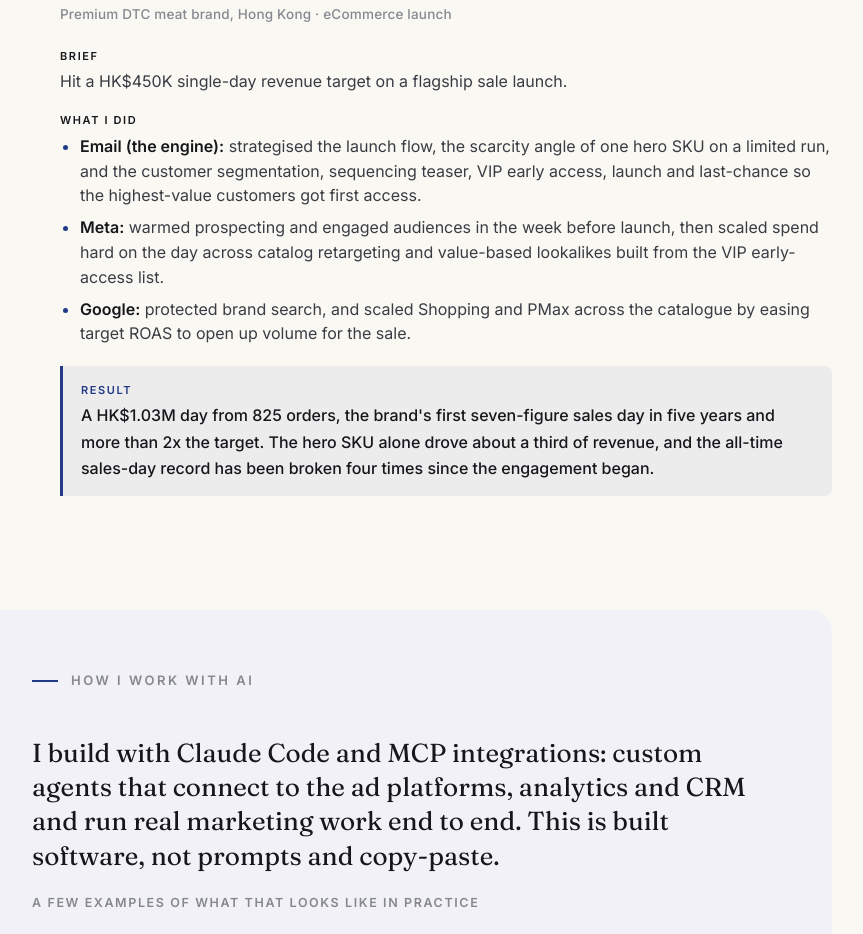
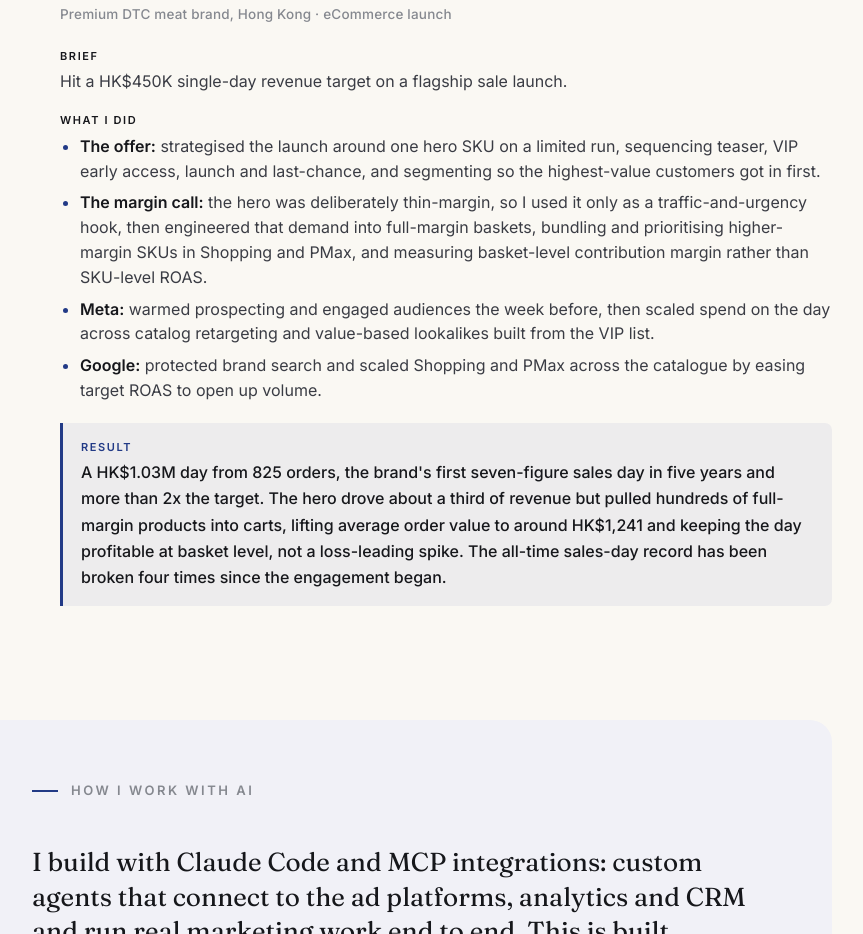
Before and after one commit to ra-shipit/ra-digital, a plain HTML site: page recentwork/index.html in a window 1280 px wide. Shown: the part 2432-3366 px from the top of the page, without its empty margins (236-1099 px from the left). Drawn offline with Linux system fonts and the light colour scheme.

Commit message:
Case 03: add margin-decision angle and richer result (AOV, profitable at basket level)

```diff
--- a/recentwork/index.html
+++ b/recentwork/index.html
@@ -211,12 +211,13 @@
         <div class="field"><span class="k">Brief</span><p>Hit a HK$450K single-day revenue target on a flagship sale launch.</p></div>
         <div class="field"><span class="k">What I did</span>
           <ul class="did">
-            <li><b>Email (the engine):</b> strategised the launch flow, the scarcity angle of one hero SKU on a limited run, and the customer segmentation, sequencing teaser, VIP early access, launch and last-chance so the highest-value customers got first access.</li>
-            <li><b>Meta:</b> warmed prospecting and engaged audiences in the week before launch, then scaled spend hard on the day across catalog retargeting and value-based lookalikes built from the VIP early-access list.</li>
-            <li><b>Google:</b> protected brand search, and scaled Shopping and PMax across the catalogue by easing target ROAS to open up volume for the sale.</li>
+            <li><b>The offer:</b> strategised the launch around one hero SKU on a limited run, sequencing teaser, VIP early access, launch and last-chance, and segmenting so the highest-value customers got in first.</li>
+            <li><b>The margin call:</b> the hero was deliberately thin-margin, so I used it only as a traffic-and-urgency hook, then engineered that demand into full-margin baskets, bundling and prioritising higher-margin SKUs in Shopping and PMax, and measuring basket-level contribution margin rather than SKU-level ROAS.</li>
+            <li><b>Meta:</b> warmed prospecting and engaged audiences the week before, then scaled spend on the day across catalog retargeting and value-based lookalikes built from the VIP list.</li>
+            <li><b>Google:</b> protected brand search and scaled Shopping and PMax across the catalogue by easing target ROAS to open up volume.</li>
           </ul>
         </div>
-        <div class="result"><span class="k">Result</span><p>A HK$1.03M day from 825 orders, the brand's first seven-figure sales day in five years and more than 2x the target. The hero SKU alone drove about a third of revenue, and the all-time sales-day record has been broken four times since the engagement began.</p></div>
+        <div class="result"><span class="k">Result</span><p>A HK$1.03M day from 825 orders, the brand's first seven-figure sales day in five years and more than 2x the target. The hero drove about a third of revenue but pulled hundreds of full-margin products into carts, lifting average order value to around HK$1,241 and keeping the day profitable at basket level, not a loss-leading spike. The all-time sales-day record has been broken four times since the engagement began.</p></div>
       </div>
     </article>
 
```
